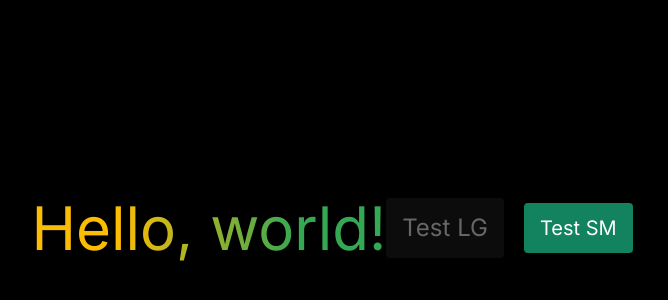
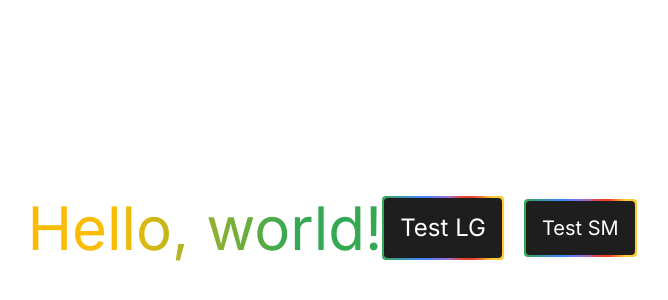
Before and after one commit to GdscCpp/socal-gd-website, a Next.js app: page / in a window 1280 px wide. Shown: the part 172-472 px from the top of the page, without its empty margins (308-976 px from the left). Built offline with nearby package versions, Linux system fonts and the light colour scheme.

Commit message:
add gradient buttons with hover and active states

```diff
--- a/src/app/page.tsx
+++ b/src/app/page.tsx
@@ -10,7 +10,7 @@ import Textarea from "@/components/input/Textarea";
 
 export default function Page() {
   return (
-    <div className="text-white p-4 h-screen w-full flex items-center justify-center bg-black">
+    <div className="text-white p-4 h-screen w-full flex items-center justify-center bg-white">
       <h1 className="text-heading-xl bg-2cg-4 text-transparent inline-block bg-clip-text">
         Hello, world!
       </h1>
@@ -18,14 +18,14 @@ export default function Page() {
       <Button
         label="Test LG"
         type="button"
-        disabled={true}
-        variant={BUTTON_VARIANTS.SUCCESS_LG}
+        disabled={false}
+        variant={BUTTON_VARIANTS.GRADIENT_2_LG}
       />
       <div className="w-5" />
       <Button
         label="Test SM"
         type="button"
-        variant={BUTTON_VARIANTS.SUCCESS_SM}
+        variant={BUTTON_VARIANTS.GRADIENT_2_SM}
       />
 
       <Checkbox label="test" checked={true} onChange={() => {}} />
--- a/src/components/input/Button.tsx
+++ b/src/components/input/Button.tsx
@@ -1,11 +1,10 @@
 //TODO:
 //Add disabled states (1/2 done)
-//Add GRADIENT_1 and GRADIENT_2 VARIANTS
 
 //TODO: might need different bg color for disabled buttons
 const DISABLED_STYLE_1 =
   "disabled:bg-dark-400 disabled:cursor-not-allowed disabled:opacity-40";
-const DISABLED_STYLE_2 = ""; //TODO: Add disabled style for gradient border buttons
+const DISABLED_STYLE_2 = "disabled:bg-grey-500 disabled:cursor-not-allowed"; //TODO: Add disabled style for gradient border buttons
 
 export enum BUTTON_VARIANTS {
   PRIMARY_LG = `${DISABLED_STYLE_1} bg-blue-500 text-white py-3 px-4 text-title-xl hover:shadow-blue-700 hover:bg-blue-600 active:bg-blue-500`,
@@ -16,11 +15,11 @@ export enum BUTTON_VARIANTS {
   SUCCESS_SM = `${DISABLED_STYLE_1} bg-success-200 text-white py-2.5 px-4 text-title-lg hover:shadow-success-400 hover:bg-success-300 active:bg-success-200`,
   WARNING_LG = `${DISABLED_STYLE_1} bg-warning-200 text-black py-3 px-4 text-title-xl hover:shadow-warning-400 hover:bg-warning-300 active:bg-warning-200`,
   WARNING_SM = `${DISABLED_STYLE_1} bg-warning-200 text-white py-2.5 px-4 text-title-lg hover:shadow-warning-400 hover:bg-warning-300 active:bg-warning-200`,
-  //TODO: Add gradient border buttons
-  GRADIENT_1_LG = "",
-  GRADIENT_1_SM = "",
-  GRADIENT_2_LG = "",
-  GRADIENT_2_SM = "",
+  //TODO: Add disabled states
+  GRADIENT_1_LG = "bg-4cg-2 text-white py-0.5 px-0.5 text-title-xl shadow-gradient-button-default shadow-green-500 hover:shadow-green-500 active:brightness-90",
+  GRADIENT_1_SM = "bg-4cg-2 text-white py-0.5 px-0.5 text-title-lg shadow-gradient-button-default shadow-green-500 hover:shadow-green-500 active:brightness-90",
+  GRADIENT_2_LG = `bg-4cg-1 text-white py-0.5 px-0.5 text-title-xl hover:shadow-yellow-500 active:opacity-90`,
+  GRADIENT_2_SM = "bg-4cg-1 text-white py-0.5 px-0.5 text-title-lg hover:shadow-yellow-500 active:opacity-90",
 }
 
 // TODO: Add button variants
@@ -43,6 +42,31 @@ export default function Button({
   className,
   variant,
 }: ButtonProps) {
+  //gradient button //TODO:add disabled state
+  if (
+    variant == BUTTON_VARIANTS.GRADIENT_1_LG ||
+    variant == BUTTON_VARIANTS.GRADIENT_1_SM ||
+    variant == BUTTON_VARIANTS.GRADIENT_2_LG ||
+    variant == BUTTON_VARIANTS.GRADIENT_2_SM
+  )
+    return (
+      <div
+        className={`rounded ${className} ${variant}
+      ${disabled ? "" : "hover:shadow-button-hover"}
+      active:shadow-none`}
+      >
+        <button
+          type={type}
+          onClick={onClick}
+          disabled={disabled}
+          className="rounded bg-dark-400 py-3 px-4"
+        >
+          {label}
+        </button>
+      </div>
+    );
+  //solid button
+  else
     return (
       <button
         type={type}
--- a/tailwind.config.ts
+++ b/tailwind.config.ts
@@ -84,8 +84,10 @@ const config: Config = {
       xl: "1536px",
     },
     boxShadow: {
-      "button-hover": "4px 4px 5px -3px rgb(0 0 0)",
+      "button-hover": "5px 5px 10px -2px rgb(0 0 0)",
       "button-clicked": "inset 0px 10px 15px -10px rgba(0, 0, 0, 0.9)",
+      "gradient-button-default": "5px 7px 20px -4px rgb(0 0 0)",
+      none: "0px 0px 0px rbga(0,0,0,0)",
     },
   },
   plugins: [],
```
Lines whose indentation alone changed are shown as unchanged.
